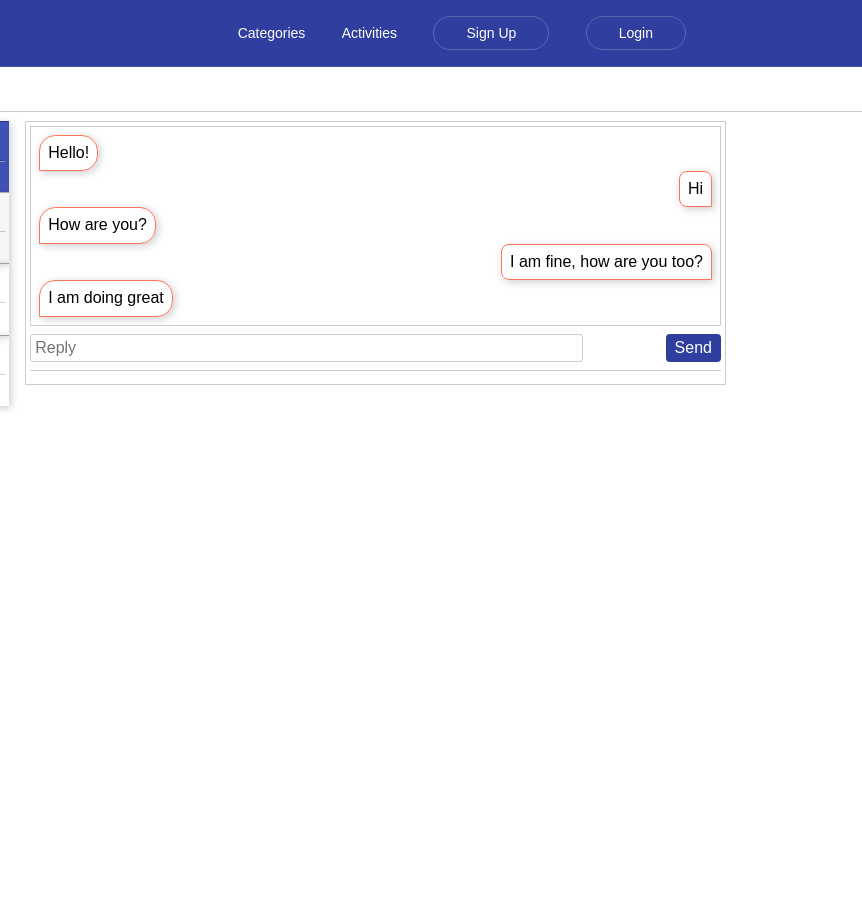
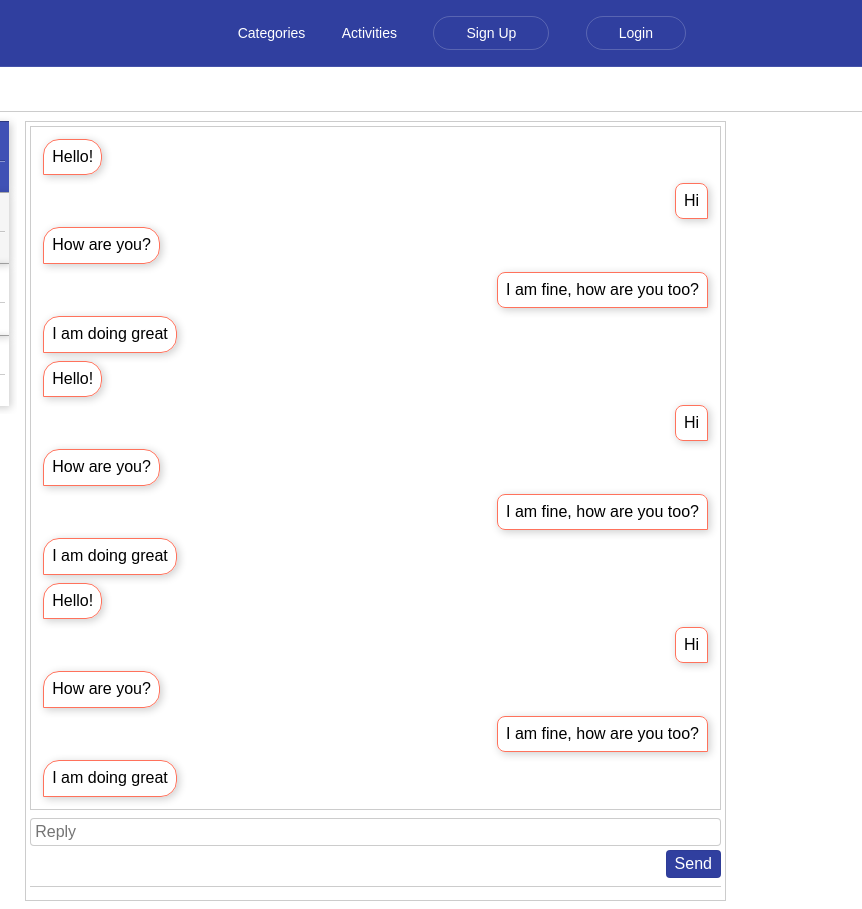
Before and after one commit to spankie/btshopng, a plain HTML site: page message.html in a window 1280 px wide. Shown: the full height of the page, 418-1280 px from the left. Before the commit the page ends 800 px from the top, so only its background shows below. Drawn offline with Linux system fonts and the light colour scheme.

Commit message:
initial atempt to make message.html responsive

```diff
--- a/css/style.css
+++ b/css/style.css
@@ -83,6 +83,10 @@ textarea {
     background: whitesmoke;
 }
 
+.msg_chat {
+    /*height: 100% !important;*/
+}
+
 @media screen and (max-width: 850px) {
     .bid_text {
         min-width: inherit;
--- a/message.html
+++ b/message.html
@@ -36,7 +36,7 @@
 
         <hr class="light">
 
-        <div class="msg_body ph0 ph5-m ph6-l cf mw-80-m">
+        <div class="msg_body ph0 ph5-m ph6-l cf mw-80-m h-75">
 
             <div class="msgs_summary fl w-30-ns w-100 pa2">
 
@@ -98,16 +98,30 @@
                 <div class="pa1 ba b--black-20">
 
                     <div class="chat ba b--black-20 pa2">
-                        <div class="cf"><p class="bubble bubble_notme dib ba br4 b--light-red shadow-4 pa2">Hello!</p></div>
-                        <div class="cf"><p class="bubble bubble_me dib ba br3 b--light-red shadow-4 pa2">Hi</p></div>
-                        <div class="cf"><p class="bubble bubble_notme dib ba br4 b--light-red shadow-4 pa2">How are you?</p></div>
-                        <div class="cf"><p class="bubble bubble_me dib ba br3 b--light-red shadow-4 pa2">I am fine, how are you too?</p></div>
-                        <div class="cf"><p class="bubble bubble_notme dib ba br4 b--light-red shadow-4 pa2">I am doing great</p></div>
+                        <div class="cf pa1"><p class="bubble bubble_notme dib ba br4 b--light-red shadow-4 pa2">Hello!</p></div>
+                        <div class="cf pa1"><p class="bubble bubble_me dib ba br3 b--light-red shadow-4 pa2">Hi</p></div>
+                        <div class="cf pa1"><p class="bubble bubble_notme dib ba br4 b--light-red shadow-4 pa2">How are you?</p></div>
+                        <div class="cf pa1"><p class="bubble bubble_me dib ba br3 b--light-red shadow-4 pa2">I am fine, how are you too?</p></div>
+                        <div class="cf pa1"><p class="bubble bubble_notme dib ba br4 b--light-red shadow-4 pa2">I am doing great</p></div>
+
+                        <div class="cf pa1"><p class="bubble bubble_notme dib ba br4 b--light-red shadow-4 pa2">Hello!</p></div>
+                        <div class="cf pa1"><p class="bubble bubble_me dib ba br3 b--light-red shadow-4 pa2">Hi</p></div>
+                        <div class="cf pa1"><p class="bubble bubble_notme dib ba br4 b--light-red shadow-4 pa2">How are you?</p></div>
+                        <div class="cf pa1"><p class="bubble bubble_me dib ba br3 b--light-red shadow-4 pa2">I am fine, how are you too?</p></div>
+                        <div class="cf pa1"><p class="bubble bubble_notme dib ba br4 b--light-red shadow-4 pa2">I am doing great</p></div>
+
+                        <div class="cf pa1"><p class="bubble bubble_notme dib ba br4 b--light-red shadow-4 pa2">Hello!</p></div>
+                        <div class="cf pa1"><p class="bubble bubble_me dib ba br3 b--light-red shadow-4 pa2">Hi</p></div>
+                        <div class="cf pa1"><p class="bubble bubble_notme dib ba br4 b--light-red shadow-4 pa2">How are you?</p></div>
+                        <div class="cf pa1"><p class="bubble bubble_me dib ba br3 b--light-red shadow-4 pa2">I am fine, how are you too?</p></div>
+                        <div class="cf pa1"><p class="bubble bubble_notme dib ba br4 b--light-red shadow-4 pa2">I am doing great</p></div>
                     </div>
 
                     <div class="reply mt2 cf">
-                        <p class="w-100"><input class="pa1 ba b--black-20 br2 w-80" type="text" name="reply" placeholder="Reply">
-                        <input class="ph2 pv1 dark-primary-color text-primary-color ba b--black-05 br2 fr" type="submit" name="submit_reply" value="Send"></p>
+                        <p class="w-100">
+                            <input class="pa1 ba b--black-20 br2 w-100 mb1" type="text" name="reply" placeholder="Reply">
+                            <input class="ph2 pv1 dark-primary-color text-primary-color ba b--black-05 br2 fr" type="submit" name="submit_reply" value="Send">
+                        </p>
                     </div>
 
                     <hr class="light mv2">
```
